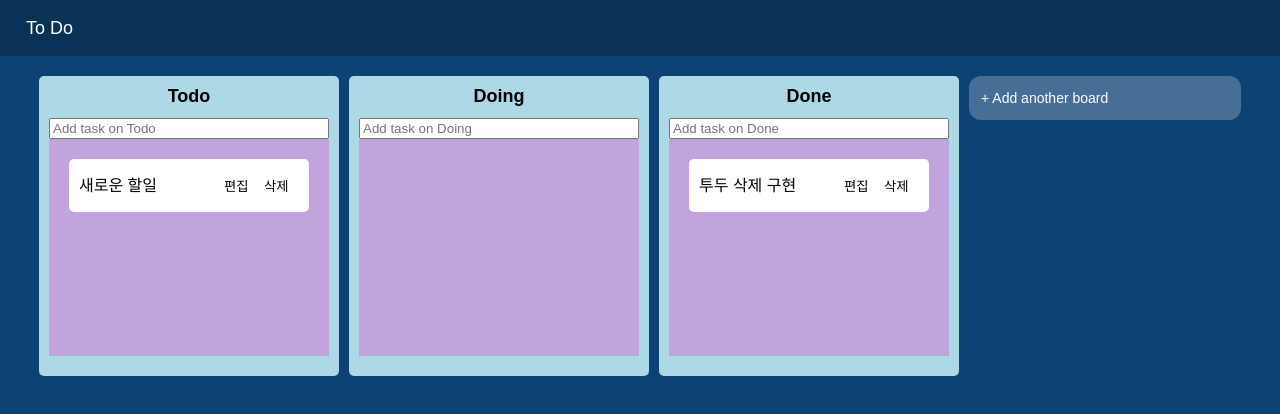
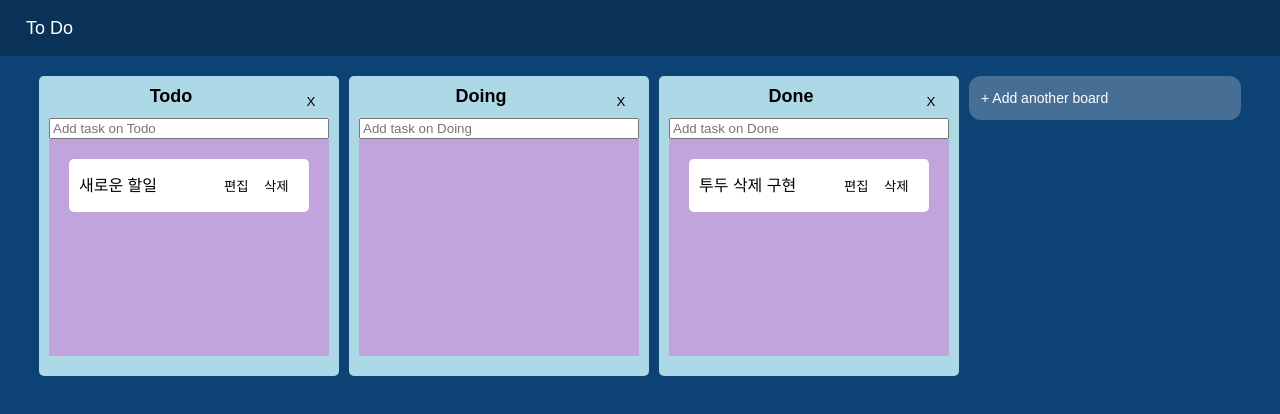
Before and after one commit to 5onze/React-Trello, a React (Create React App) app: page / in a window 1280 px wide. Shown: the top 414 px of the page. Built offline with nearby package versions, Linux system fonts and the light colour scheme.

Commit message:
15. 보드 삭제

```diff
--- a/src/Board.tsx
+++ b/src/Board.tsx
@@ -5,6 +5,7 @@ import styled from 'styled-components';
 import { useForm } from 'react-hook-form';
 import { boardState, TodoProps } from './atoms';
 import { useRecoilState, useSetRecoilState } from 'recoil';
+import BoardDelete from './BoardDelete';
 
 const Wrapper = styled.div`
   width: 300px;
@@ -18,11 +19,16 @@ const Wrapper = styled.div`
   overflow: hidden;
 `;
 
+const TitleWrap = styled.div`
+  display: flex;
+`;
+
 const Title = styled.h2`
   text-align: center;
   font-weight: 600;
   margin-bottom: 10px;
   font-size: 18px;
+  flex: 1 auto;
 `;
 
 const Area = styled.div<AreaProps>`
@@ -120,7 +126,11 @@ function Board({ boardId, boardIndex, boardName, items }: BoardProps) {
 
   return (
     <Wrapper>
-      <Title>{boardName}</Title>
+      <TitleWrap>
+        <Title>{boardName}</Title>
+        <BoardDelete index={boardIndex} />
+      </TitleWrap>
+
       <Form onSubmit={handleSubmit(onAddTodo)}>
         <input
           {...register('todo', { required: true })}
--- /dev/null
+++ b/src/BoardDelete.tsx
@@ -0,0 +1,34 @@
+import React from 'react';
+import { useSetRecoilState } from 'recoil';
+import styled from 'styled-components';
+import { boardState } from './atoms';
+
+const Button = styled.button`
+  width: 36px;
+  padding: 0 8px;
+`;
+
+interface boardProps {
+  index: number;
+}
+
+// TODO 보드 삭제
+
+function BoardDelete({ index }: boardProps) {
+  const setBoards = useSetRecoilState(boardState);
+
+  const handleClick = () => {
+    setBoards((allboards) => {
+      const newboards = [
+        ...allboards.slice(0, index),
+        ...allboards.slice(index + 1),
+      ];
+
+      return newboards;
+    });
+  };
+
+  return <Button onClick={handleClick}>X</Button>;
+}
+
+export default BoardDelete;
```
